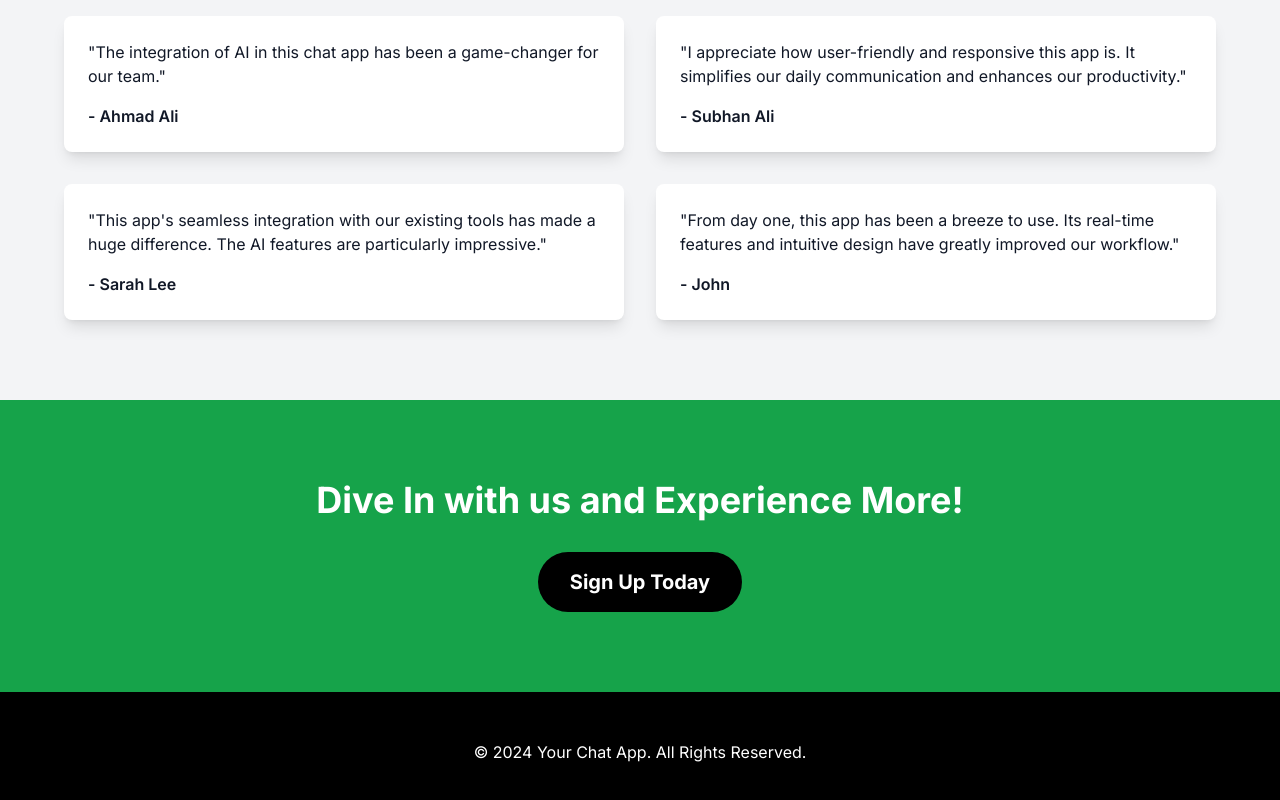
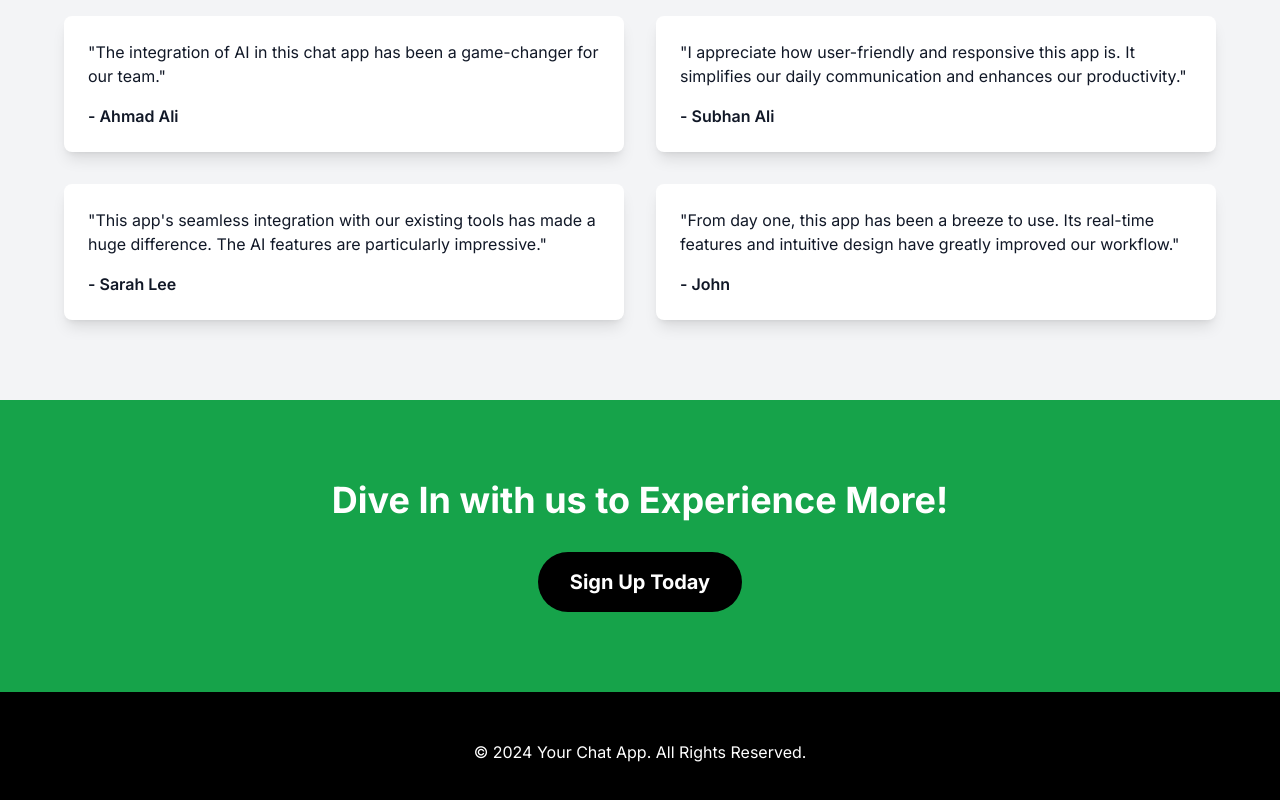
Before and after one commit to muhammad-sufyan5/AI-Customer-Support, a Next.js app: page / in a window 1280 px wide. Shown: the part 1428-2228 px from the top of the page. Built offline with nearby package versions, Linux system fonts and the light colour scheme; no server answers.

Commit message:
kento's commit

```diff
--- a/app/page.tsx
+++ b/app/page.tsx
@@ -187,7 +187,7 @@ export default function LandingPage() {
             animate={{ opacity: 1, scale: 1 }}
             transition={{ duration: 0.5 }}
           >
-            Dive In with us and Experience More!
+            Dive In with us to Experience More!
           </motion.h2>
           <Link href="/auth">
             <motion.button
```
